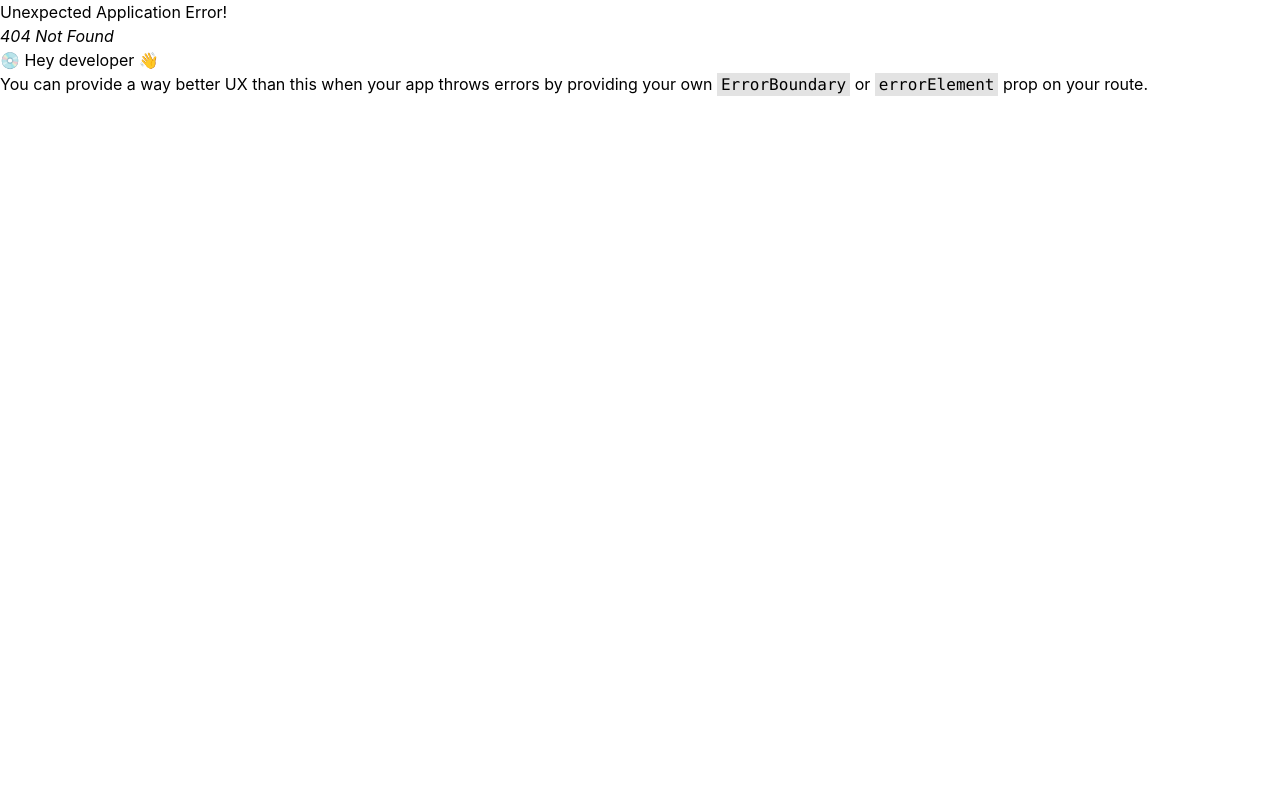
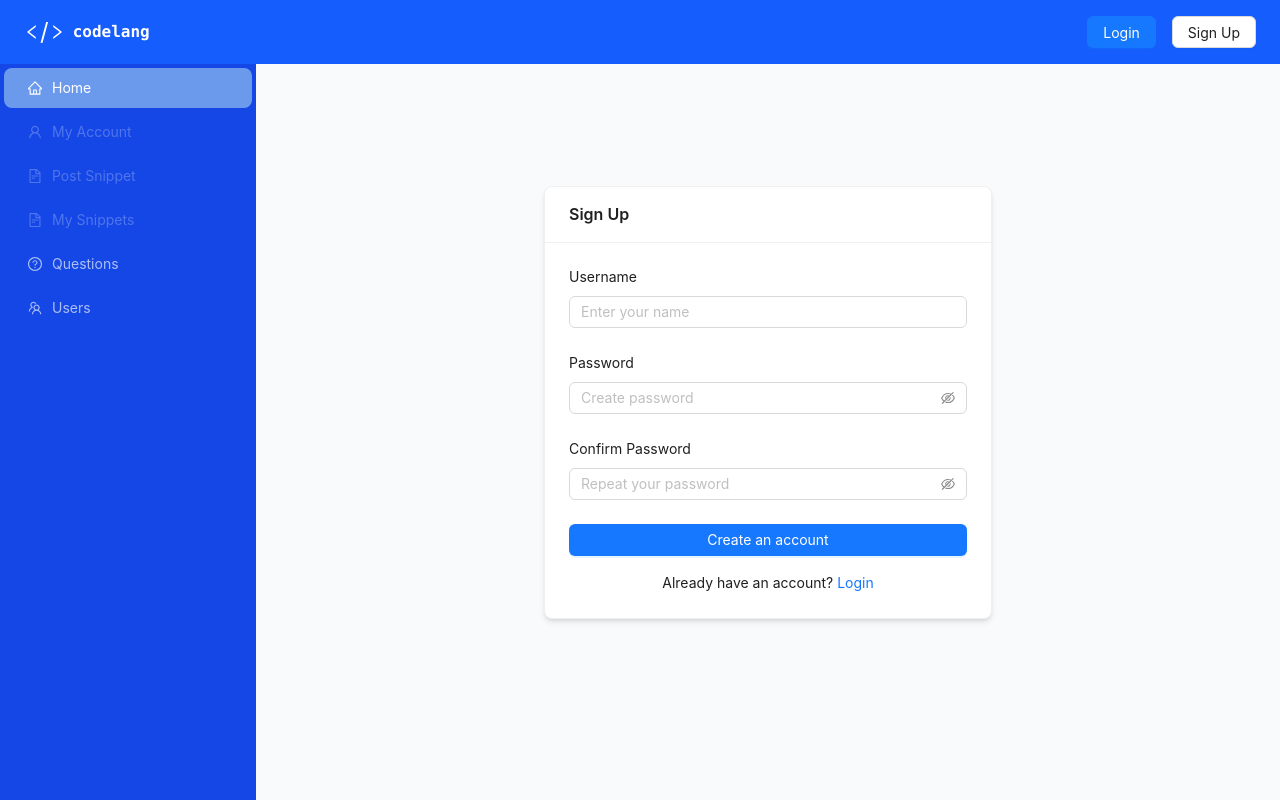
Before and after one commit to anastshak/Stack-Overflow-analogue, a React (Vite) app: page /signup in a window 1280 px wide. Before the commit this address had no page. Built offline with nearby package versions, Linux system fonts and the light colour scheme.

Commit message:
feat: update router and header buttons

```diff
--- a/src/components/Header.tsx
+++ b/src/components/Header.tsx
@@ -1,13 +1,28 @@
 import { Button } from 'antd';
 import { Logo } from './Logo';
+import { useNavigate } from 'react-router-dom';
 
 export const Header = () => {
+  const navigate = useNavigate();
   return (
     <header className="flex justify-between items-center bg-blue-600 px-6 py-4 text-white">
       <Logo isDisplay />
       <div className="flex gap-4 items-center">
-        <Button type="primary">Login</Button>
-        <Button>Sign In</Button>
+        <Button
+          type="primary"
+          onClick={() => {
+            navigate('/login');
+          }}
+        >
+          Login
+        </Button>
+        <Button
+          onClick={() => {
+            navigate('/signup');
+          }}
+        >
+          Sign Up
+        </Button>
       </div>
     </header>
   );
--- a/src/types/index.ts
+++ b/src/types/index.ts
@@ -1,4 +1,4 @@
-interface UserInfo {
+export interface UserInfo {
   id: string;
   username: string;
   role: string;
```
Also changed, not shown: src/router/router.tsx (+10 -0 lines).
